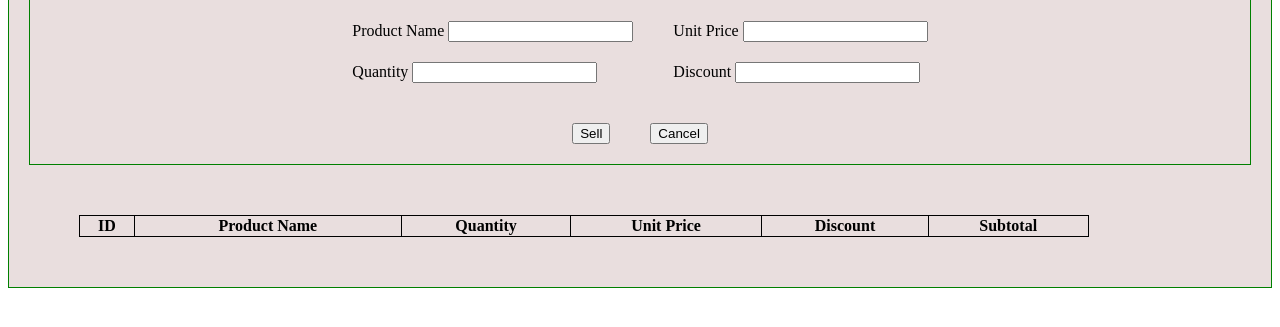
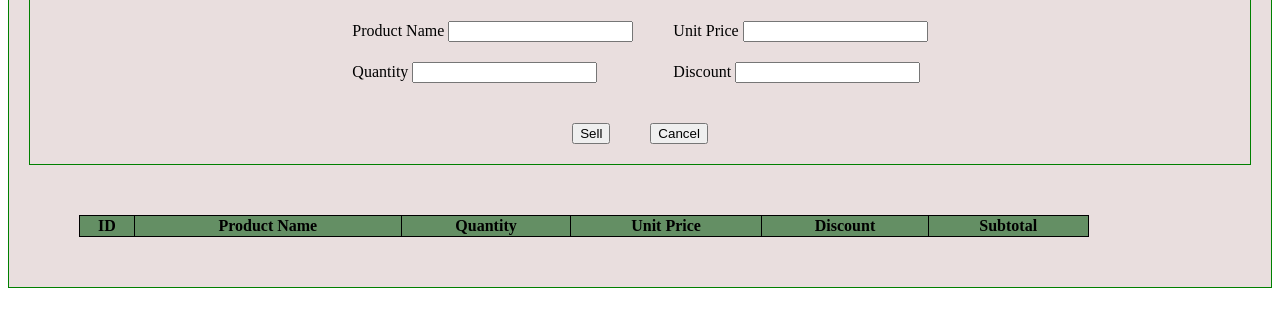
Before and after one commit to duonglam123/baitapweb, a plain HTML site: page javascript/SwitchcaseProducts.html in a window 1280 px wide. Shown: the part 109-436 px from the top of the page. Drawn offline with Linux system fonts and the light colour scheme.

Commit message:
modify SwitchcaseProducts.hhtml

```diff
--- a/javascript/SwitchcaseProducts.html
+++ b/javascript/SwitchcaseProducts.html
@@ -37,6 +37,9 @@
         }
         table, td, th {
         border: 1px solid;
+        }
+        th{
+            background-color: rgb(100, 143, 100);
         }
         table{
             margin: 50px;
```
